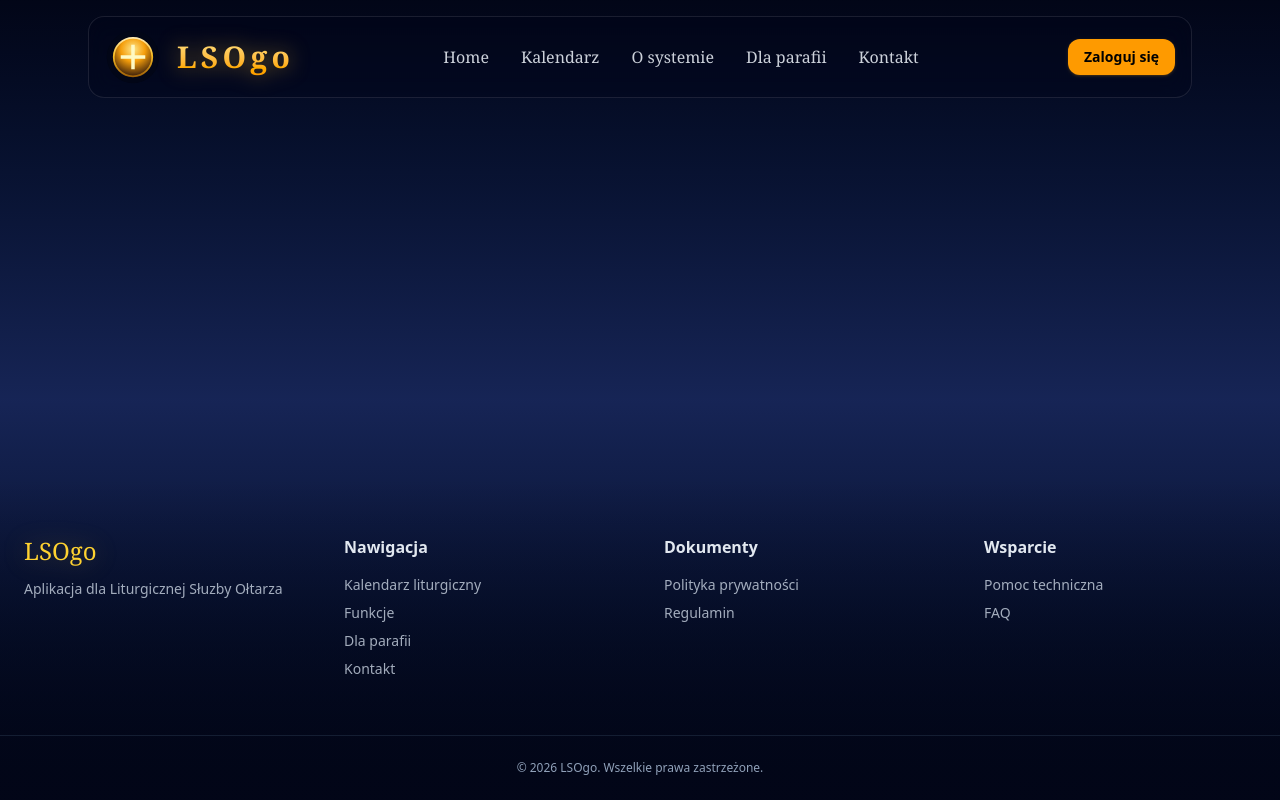
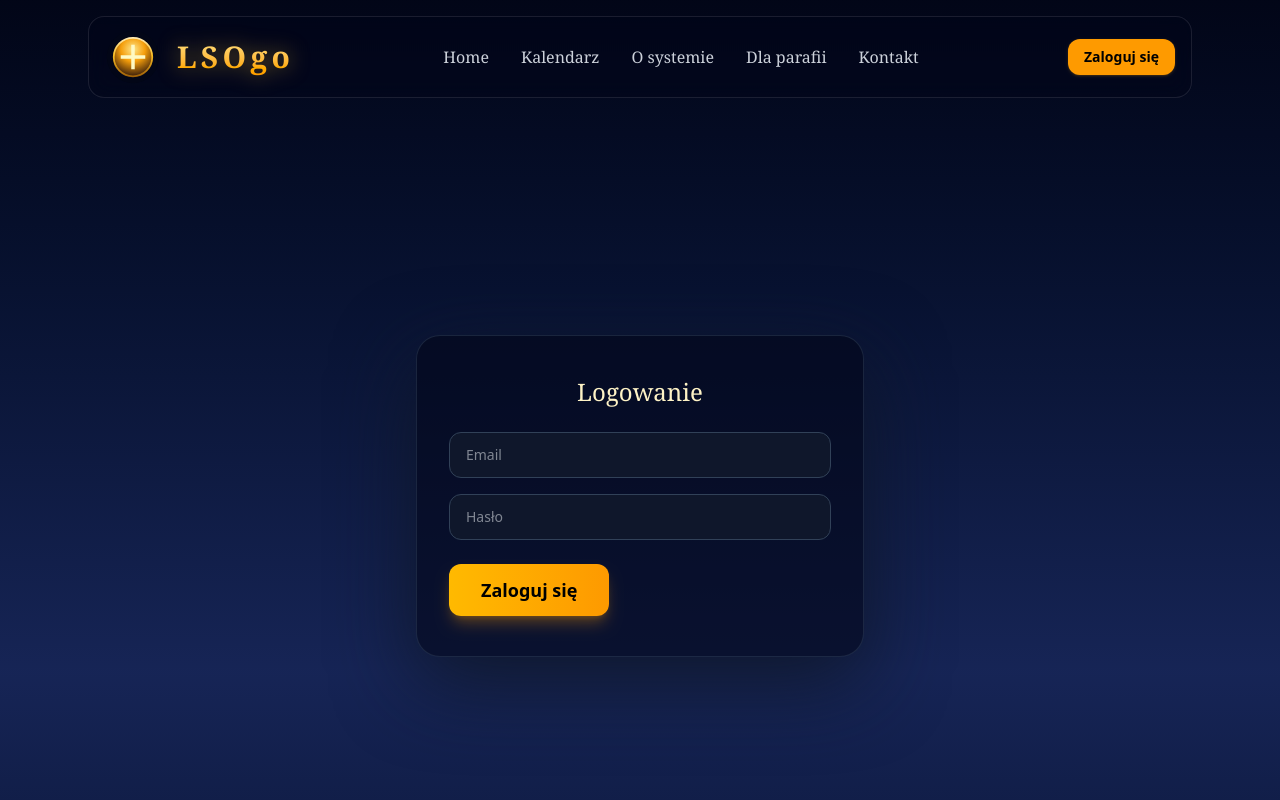
Before and after one commit to grzegorz2803/lsogo-web, a React (Vite) app: page /login in a window 1280 px wide. Shown: the top 800 px of the page. Built offline with nearby package versions, Linux system fonts and the light colour scheme.

Commit message:
feat: add login page with mock authentication

```diff
--- a/src/AppRouter.tsx
+++ b/src/AppRouter.tsx
@@ -4,6 +4,7 @@ import { AboutPage } from "./pages/AboutPage";
 import { ParishPage } from "./pages/ParishPage";
 import { ContactPage } from "./pages/ContactPage";
 import { CalendarPage } from "./pages/CalendarPage";
+import { LoginPage } from "./pages/LoginPage";
 
 export function AppRouter() {
   return (
@@ -13,6 +14,7 @@ export function AppRouter() {
       <Route path="/o-systemie" element={<AboutPage />} />
       <Route path="/dla-parafii" element={<ParishPage />} />
       <Route path="/kontakt" element={<ContactPage />} />
+      <Route path="/login" element={<LoginPage />} />
     </Routes>
   );
 }
--- /dev/null
+++ b/src/components/Auth/LoginForm.tsx
@@ -0,0 +1,64 @@
+import React, { useState } from "react";
+import { Button } from "../Button";
+import { mockLogin } from "../../mocks/authMock";
+
+export function LoginForm() {
+  const [email, setEmail] = useState("");
+  const [password, setPassword] = useState("");
+  const [loading, setLoading] = useState(false);
+  const [error, setError] = useState("");
+
+  const handleSubmit: React.FormEventHandler<HTMLFormElement> = async (e) => {
+    e.preventDefault();
+    setError("");
+    setLoading(true);
+    try {
+      const user = await mockLogin(email, password);
+      console.log("Zalogowany", user);
+      //TODO
+    } catch (err: unknown) {
+      if (err instanceof Error) {
+        setError(err.message);
+      } else {
+        setError("Wystąpił błąd");
+      }
+    } finally {
+      setLoading(false);
+    }
+  };
+
+  return (
+    <form
+      onSubmit={handleSubmit}
+      className="rounded-3xl border border-slate-700/50 bg-slate-950/60 px-8 py-10 shadow-[0_24px_80px_rgba(15,23,42,0.95)]"
+    >
+      <h1 className="text-2xl font-serif text-amber-100 text-center">
+        Logowanie
+      </h1>
+      <div className="mt-6 flex flex-col gap-4">
+        <input
+          type="email"
+          placeholder="Email"
+          value={email}
+          onChange={(e) => setEmail(e.target.value)}
+          className="rounded-xl border border-slate-700 bg-slate-900 px-4 py-3 text-sm text-slate-100 outline-none focus:border-amber-400"
+        />
+        <input
+          type="password"
+          placeholder="Hasło"
+          value={password}
+          onChange={(e) => setPassword(e.target.value)}
+          className="rounded-xl border border-slate-700 bg-slate-900 px-4 py-3 text-sm text-slate-100 outline-none focus:border-amber-400"
+        />
+      </div>
+      {error && (
+        <p className="mt-4 text-sm text-red-400 text-center">{error}</p>
+      )}
+      <div className="mt-6">
+        <Button variant="primary" disabled={loading}>
+          {loading ? "Logowanie..." : "Zaloguj się"}
+        </Button>
+      </div>
+    </form>
+  );
+}
--- a/src/components/Button.tsx
+++ b/src/components/Button.tsx
@@ -4,7 +4,7 @@ type ButtonProps = {
   children: React.ReactNode;
   variant?: "primary" | "secondary";
   className?: string;
-};
+} & React.ButtonHTMLAttributes<HTMLButtonElement>;
 
 export function Button({
   children,
--- a/src/components/Navbar.tsx
+++ b/src/components/Navbar.tsx
@@ -50,7 +50,7 @@ export function Navbar() {
           {/* Right */}
           <div className="flex items-center gap-3">
             <NavLink
-              to="#login"
+              to="/login"
               className="hidden rounded-xl bg-amber-500 px-4 py-2 text-sm font-semibold text-black shadow-sm shadow-amber-500/20 transition hover:bg-amber-400 lg:inline-flex"
             >
               {navbarContent.loginButton}
@@ -85,7 +85,7 @@ export function Navbar() {
               </NavLink>
             ))}
             <NavLink
-              to="#login"
+              to="/login"
               className="block w-full text-center mt-2
              bg-amber-500/90 hover:bg-amber-400
              text-slate-900 font-semibold text-sm
--- /dev/null
+++ b/src/mocks/authMock.ts
@@ -0,0 +1,11 @@
+export async function mockLogin(emial: string, password: string) {
+  await new Promise((res) => setTimeout(res, 800));
+  if (emial === "admin@test.pl" && password === "1234") {
+    return {
+      id: 1,
+      name: "Admiin",
+      role: "admin",
+    };
+  }
+  throw new Error("Nieprawidłowe dane logowania");
+}
--- /dev/null
+++ b/src/pages/LoginPage.tsx
@@ -0,0 +1,11 @@
+import { LoginForm } from "../components/Auth/LoginForm";
+
+export function LoginPage() {
+  return (
+    <div className="relative min-h-screen w-full flex items-center justify-center px-6">
+      <div className="w-full max-w-md">
+        <LoginForm />
+      </div>
+    </div>
+  );
+}
```
